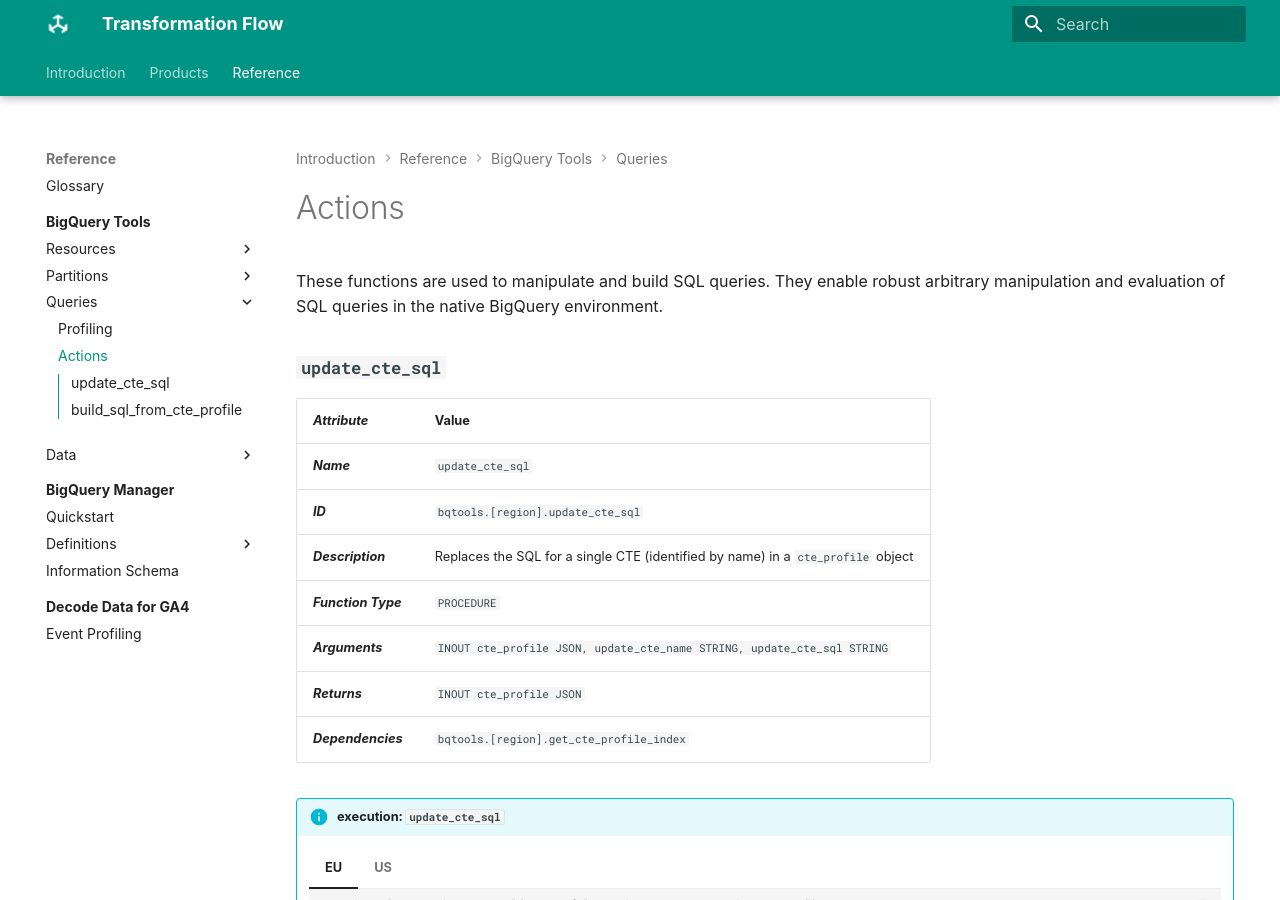
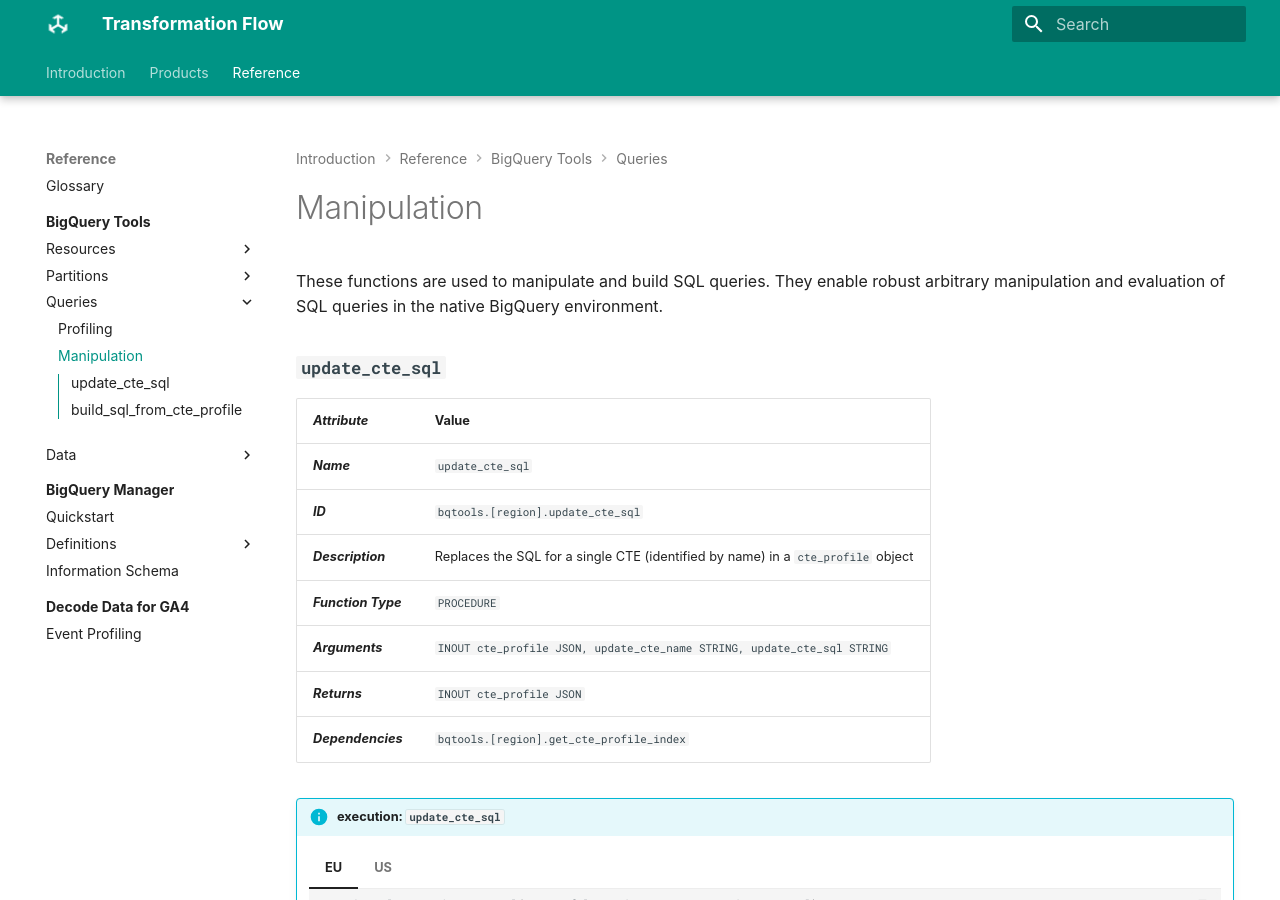
Before and after one commit to transformationflow/transformationflow.github.io, an MkDocs documentation site: the page built from docs/reference/bqtools/queries/manipulation.md, in a window 1280 px wide and 900 px high. Built offline with MkDocs 1.6.1 and Material for MkDocs 9.7.7, drawn with Linux system fonts in a browser that asks for light colours; some web fonts are replaced.

Commit message:
navigation renaming

```diff
--- a/mkdocs.yml
+++ b/mkdocs.yml
@@ -44,12 +44,12 @@
         - Sharded Tables: reference/bqtools/partitions/sharding.md
       - Queries:
         - Profiling: reference/bqtools/queries/profiling.md
-        - Actions: reference/bqtools/queries/actions.md
+        - Manipulation: reference/bqtools/queries/manipulation.md
       - Data:
         - Strings: reference/bqtools/data/strings.md
-        - Decoders: reference/bqtools/data/decoders.md
         - Arrays: reference/bqtools/data/arrays.md
         - Manipulation: reference/bqtools/data/manipulation.md
+        - Decoders: reference/bqtools/data/decoders.md
 
     - BigQuery Manager:
       - Overview: reference/bqmanager/index.md
```
Also changed, not shown: docs/reference/bqtools/queries/manipulation.md (renamed from docs/reference/bqtools/queries/actions.md).
